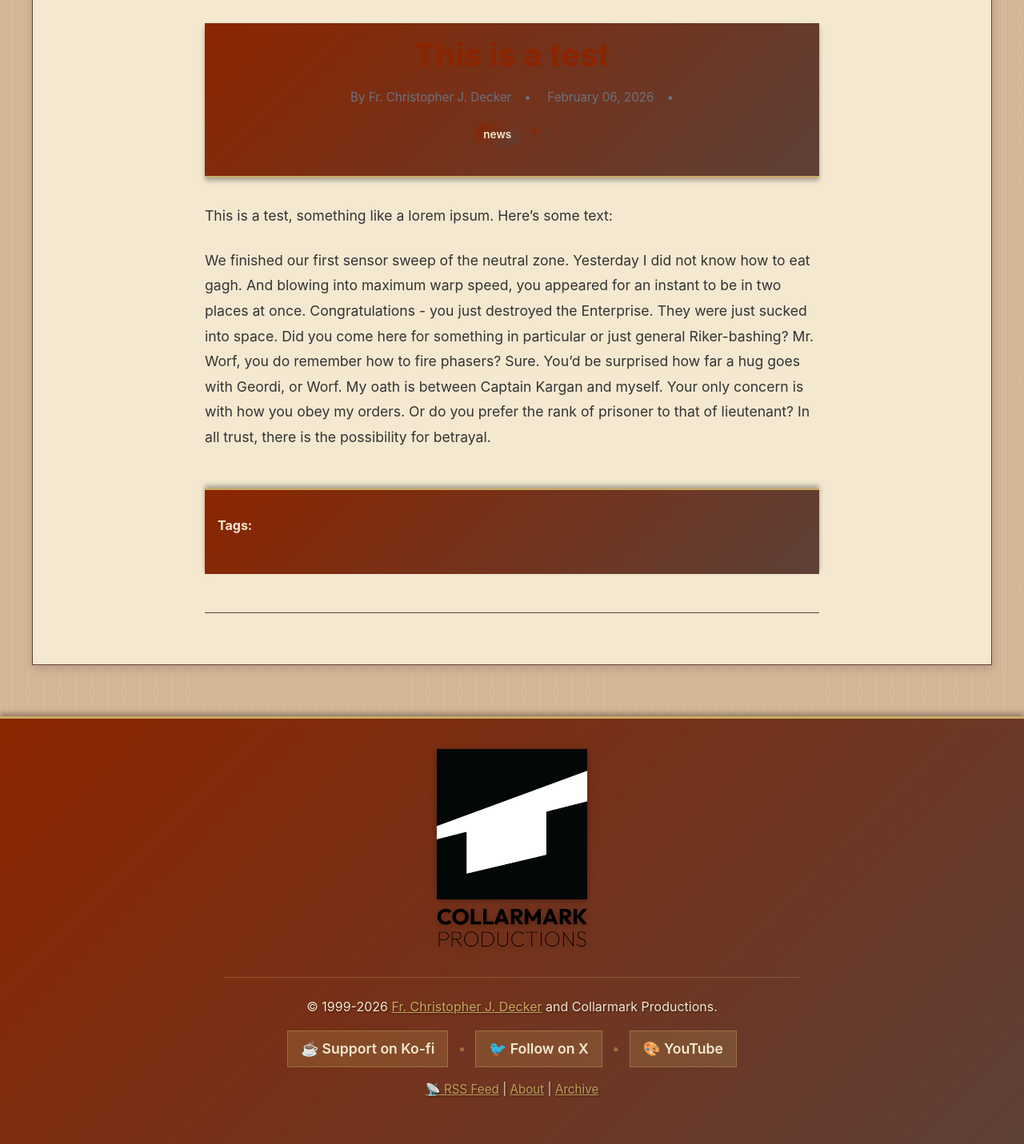
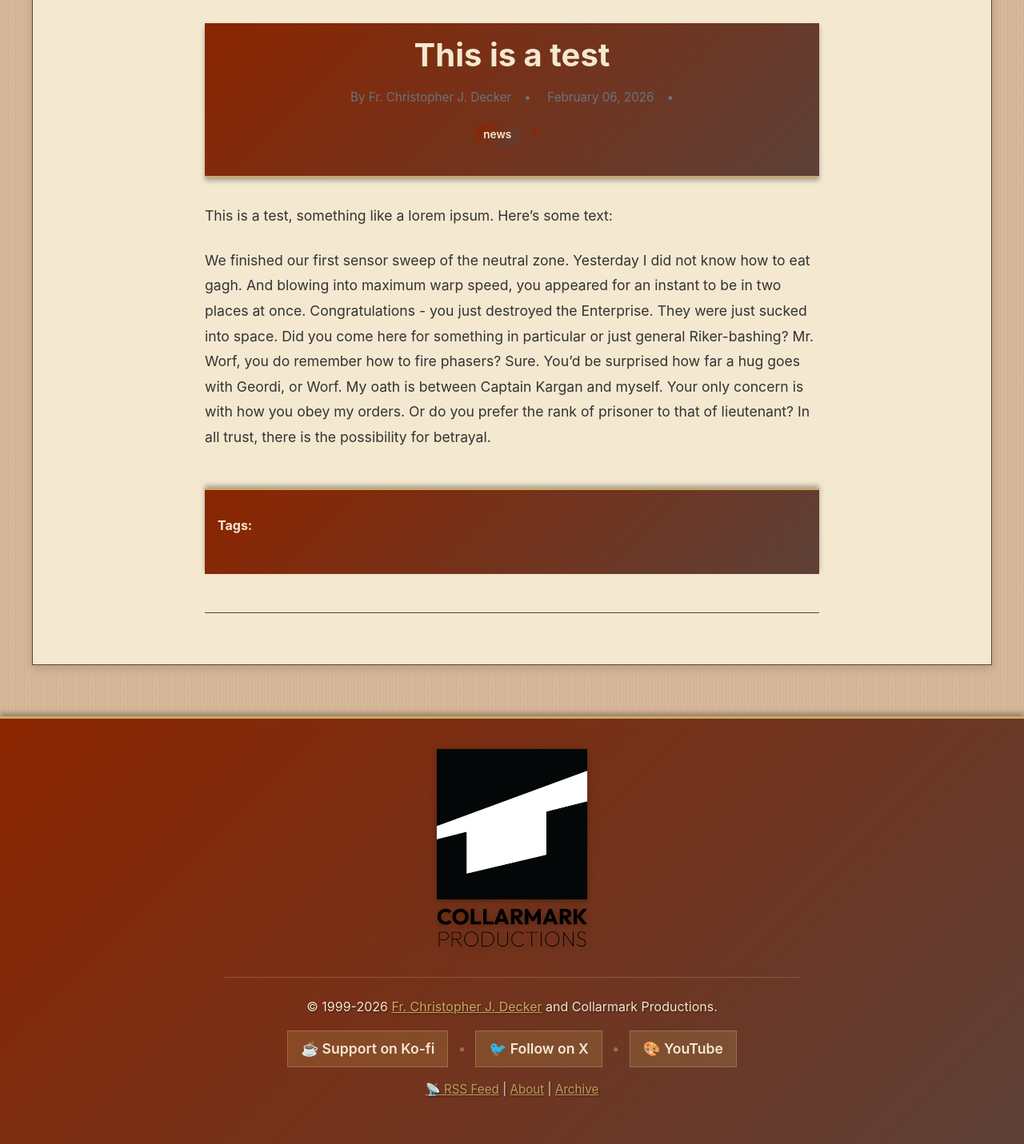
Before and after one commit to joecatholic/joecatholic-webcomic, a Jekyll site: the page built from _posts/2026-02-06-this-is-a-test.md, in a window 1280 px wide. Shown: the part 793-2224 px from the top of the page at 80% size. Built offline with Jekyll 4.4.1, drawn with Linux system fonts in a browser that asks for light colours.

Commit message:
Update style.css

```diff
--- a/assets/css/style.css
+++ b/assets/css/style.css
@@ -1056,7 +1056,7 @@ main {
 
 .post-title {
     font-size: 2.5rem;
-    color: var(--deep-red);
+    color: var(--parchment);
     margin-bottom: 1rem;
     line-height: 1.2;
 }
```
